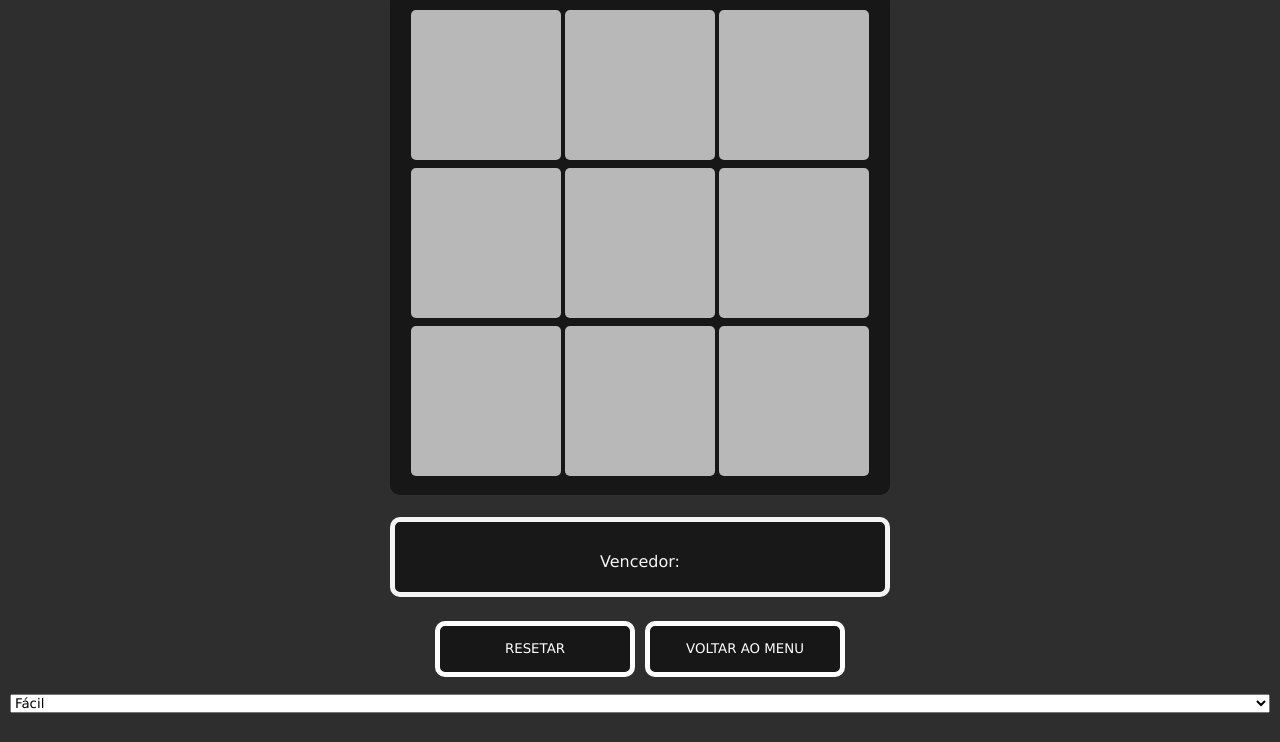
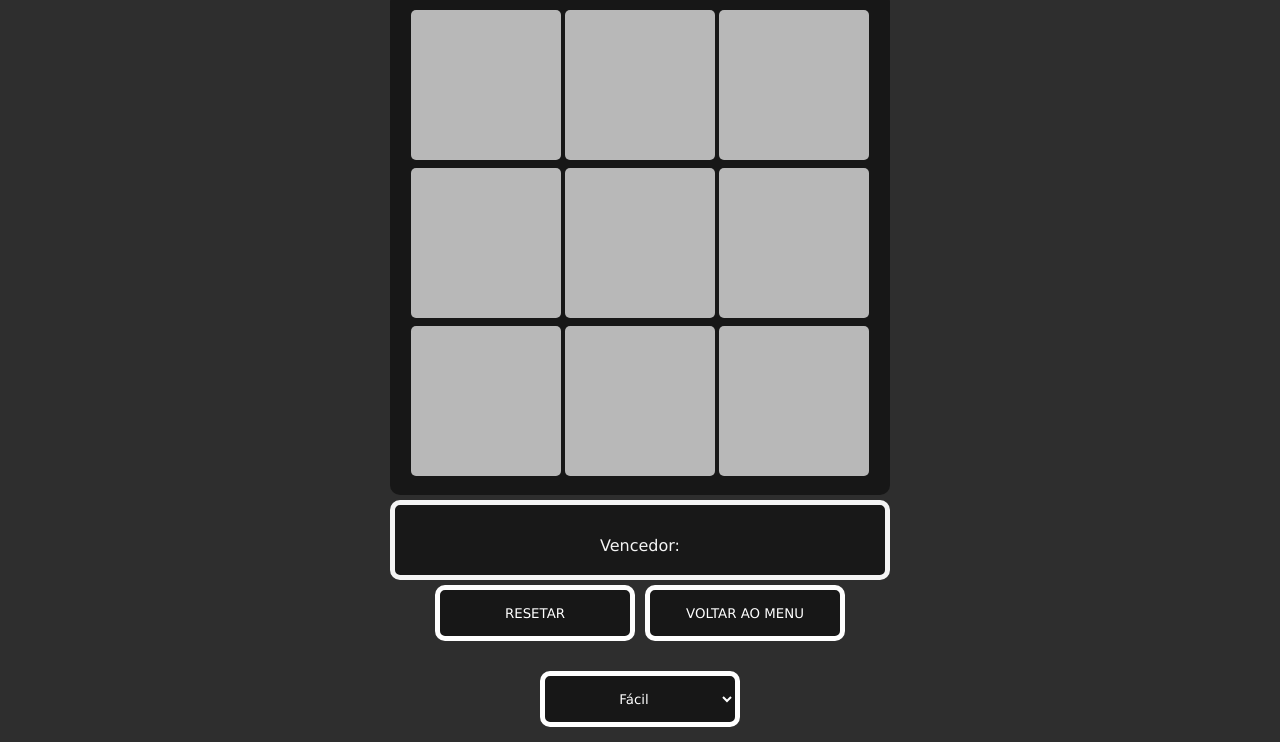
Before and after one commit to FelipeMel0/ProjetoJogoDaVelha, a plain HTML site: page JogVsComp.html in a window 1280 px wide. Shown: the part 77-819 px from the top of the page. Drawn offline with Linux system fonts and the light colour scheme.

Commit message:
Estilização do seletor

```diff
--- a/JogVsComp.html
+++ b/JogVsComp.html
@@ -1,22 +1,18 @@
 <!DOCTYPE html>
 <html lang="pt-BR">
-
     <head>
-    <meta charset="UTF-8">
-    <meta http-equiv="X-UA-Compatible" content="IE=edge">
-    <meta name="viewport" content="width=device-width, initial-scale=1.0">
-    <link rel="stylesheet" href="Styles/style.css">
+        <meta charset="UTF-8" />
+        <meta http-equiv="X-UA-Compatible" content="IE=edge" />
+        <meta name="viewport" content="width=device-width, initial-scale=1.0" />
+        <link rel="stylesheet" href="Styles/style.css" />
         <title>Jogo da Velha</title>
     </head>
 
     <body>
-
         <h1>Jogo da Velha</h1>
 
         <main>
-
             <div class="container">
-
                 <div class="grid">
                     <div class="celula" id="0"></div>
                     <div class="celula" id="1"></div>
@@ -28,13 +24,12 @@
                     <div class="celula" id="7"></div>
                     <div class="celula" id="8"></div>
                 </div>
-
             </div>
         </main>
 
         <div class="containerTelaEscura">
             <div id="tela-escura">
-            <p class="tituloVencedor">Vencedor: </p>
+                <p class="tituloVencedor">Vencedor:</p>
                 <p class="resultadoVencedor"></p>
             </div>
         </div>
@@ -46,14 +41,14 @@
             </form>
         </div>
 
+        <div class="containerDificuldade">
             <select id="dificuldade">
                 <option>Fácil</option>
                 <option>Médio</option>
                 <option>Difícil</option>
             </select>
+        </div>
 
         <script src="Scripts/scriptJogVsComp.js"></script>
-
     </body>
-
 </html>
--- a/styles/style.css
+++ b/styles/style.css
@@ -154,6 +154,29 @@ h1{
     border: 5px solid #171717;
 }
 
+.containerDificuldade{
+    display: flex;
+    justify-content: center;
+    align-items: center;
+    margin-top: 15px;
+}
+
+#dificuldade{
+    width: 200px;
+    height: 7vh;
+    margin-bottom: 15px;
+    display: flex;
+    justify-content: center;
+    align-items: center;
+    background-color: #171717;
+    color: white;
+    border: 5px solid white;
+    border-radius: 10px;
+    transition: 0.2s;
+    text-align: center;
+    outline: none;
+}
+
 @media (max-width: 768px){
 
     body{
@@ -171,7 +194,7 @@ h1{
         justify-content: center;
         align-items: center;
         width: 290px;
-        margin-top: 40px;
+        margin-top: 30px;
         height: 300px;
     }
 
@@ -192,6 +215,7 @@ h1{
 
     .containerTelaEscura{
         margin-top: 30px;
+        height: 20%;
     }
 
     #botaoResetar, #botaoVoltar{
```
Lines whose indentation alone changed are shown as unchanged.
